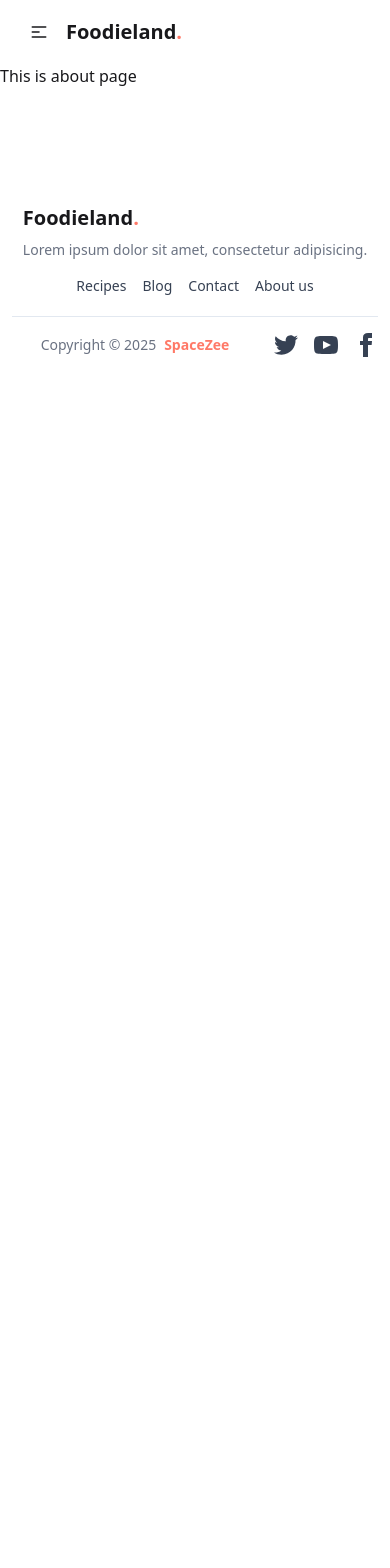
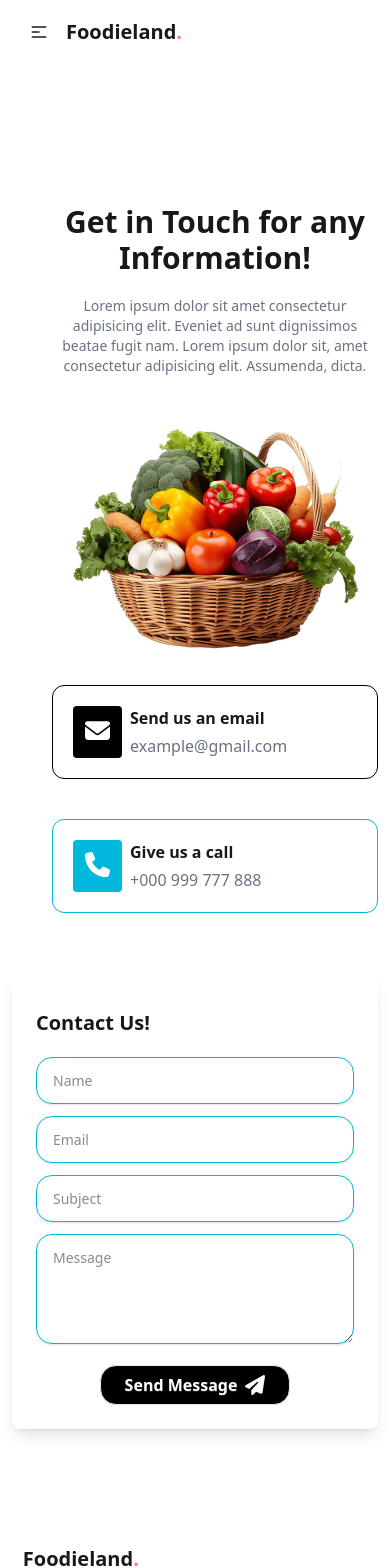
Before and after one commit to khadiza21/foodieLandBk, a React (Vite) app: page /about in a window 390 px wide. Shown: the top 1568 px of the page. Before the commit the page ends 844 px from the top, so only its background shows below. Built offline with nearby package versions, Linux system fonts and the light colour scheme.

Commit message:
added about page , and here added one component contact in the about page. with responsive

```diff
--- a/package.json
+++ b/package.json
@@ -10,6 +10,7 @@
     "preview": "vite preview"
   },
   "dependencies": {
+    "@emailjs/browser": "^4.4.1",
     "@tailwindcss/vite": "^4.0.0",
     "framer-motion": "^12.0.5",
     "localforage": "^1.10.0",
--- /dev/null
+++ b/src/components/Contact/Contact.jsx
@@ -0,0 +1,156 @@
+import "./Contact.css";
+import vegetables from "../../assets/images/contact.png";
+import emailjs from "@emailjs/browser";
+import { ToastContainer, toast } from "react-toastify";
+import "react-toastify/dist/ReactToastify.css";
+import { useRef } from "react";
+
+const Contact = () => {
+  const form = useRef();
+
+  const sendEmail = (e) => {
+    e.preventDefault();
+
+    emailjs
+      .sendForm(
+        "service_jwjttgk",
+        "template_npae9y9",
+        form.current,
+        "CQ5OKwfRskTWUvM5e"
+      )
+      .then(
+        (result) => {
+          console.log(result.text, "SUCCESS!");
+          toast.success("Successfully Sent Message!");
+        },
+        (error) => {
+          console.log("FAILED...", error.text);
+        }
+      );
+    e.target.reset();
+  };
+
+  return (
+    <div className="container ">
+      <div className="card lg:card-side bg-base-100 my-20 flex flex-col lg:flex-col xl:flex-row">
+        <div className="m-5 w-full  xl:w-1/2 p-5">
+          <h2 className="text-3xl lg:text-5xl font-bold my-5 text-center lg:text-left">
+            Get in Touch for any Information!
+          </h2>
+          <p className="mb-10 text-gray-500 text-sm lg:text-base text-center lg:text-left">
+            Lorem ipsum dolor sit amet consectetur adipisicing elit. Eveniet ad
+            sunt dignissimos beatae fugit nam. Lorem ipsum dolor sit, amet
+            consectetur adipisicing elit. Assumenda, dicta.
+          </p>
+          <img
+            className="mx-auto lg:mx-0"
+            src={vegetables}
+            alt="Vegetable Salad Raw Material"
+          />
+          <div className="flex flex-col lg:flex-row gap-10 my-5">
+            <div className="border p-5 rounded-xl border-black">
+              <div className="flex gap-2">
+                <span className="bg-black p-3 rounded">
+                  <svg
+                    className="w-[25px] h-[25px] fill-white"
+                    viewBox="0 0 512 512"
+                    xmlns="http://www.w3.org/2000/svg"
+                  >
+                    <path d="M48 64C21.5 64 0 85.5 0 112c0 15.1 7.1 29.3 19.2 38.4L236.8 313.6c11.4 8.5 27 8.5 38.4 0L492.8 150.4c12.1-9.1 19.2-23.3 19.2-38.4c0-26.5-21.5-48-48-48H48zM0 176V384c0 35.3 28.7 64 64 64H448c35.3 0 64-28.7 64-64V176L294.4 339.2c-22.8 17.1-54 17.1-76.8 0L0 176z"></path>
+                  </svg>
+                </span>
+                <div>
+                  <span className="font-bold">Send us an email</span>
+                  <p className="text-gray-500 mt-1">example@gmail.com</p>
+                </div>
+              </div>
+            </div>
+            <div className="border p-5 rounded-xl border-cyan-500">
+              <div className="flex gap-2">
+                <span className="bg-cyan-500 p-3 rounded">
+                  <svg
+                    className="w-[25px] h-[25px] fill-white"
+                    viewBox="0 0 512 512"
+                    xmlns="http://www.w3.org/2000/svg"
+                  >
+                    <path d="M164.9 24.6c-7.7-18.6-28-28.5-47.4-23.2l-88 24C12.1 30.2 0 46 0 64C0 311.4 200.6 512 448 512c18 0 33.8-12.1 38.6-29.5l24-88c5.3-19.4-4.6-39.7-23.2-47.4l-96-40c-16.3-6.8-35.2-2.1-46.3 11.6L304.7 368C234.3 334.7 177.3 277.7 144 207.3L193.3 167c13.7-11.2 18.4-30 11.6-46.3l-40-96z"></path>
+                  </svg>
+                </span>
+                <div>
+                  <span className="font-bold">Give us a call</span>
+                  <p className="text-gray-500 mt-1">+000 999 777 888</p>
+                </div>
+              </div>
+            </div>
+          </div>
+        </div>
+
+        <div className="card-body shadow-lg rounded-lg w-full xl:w-1/2">
+          <h2 className="card-title text-xl lg:text-2xl font-bold my-3 text-center lg:text-left">
+            Contact Us!
+          </h2>
+          <div className="w-full px-0 mx-0">
+            <form ref={form} onSubmit={sendEmail} className="w-full px-0 mx-0">
+              <div className="mb-3 w-full">
+                <input
+                  type="text"
+                  placeholder="Name"
+                  className="form-input w-full px-4 py-3 shadow border border-cyan-500 rounded-2xl focus:ring-2 focus:ring-cyan-500 focus:outline-none"
+                  name="user_name"
+                  required
+                />
+              </div>
+              <div className="mb-3">
+                <input
+                  type="email"
+                  name="user_email"
+                  placeholder="Email"
+                  className="form-input w-full px-4 py-3 shadow border border-cyan-500 rounded-2xl focus:ring-2 focus:ring-cyan-500 focus:outline-none"
+                  required
+                />
+              </div>
+              <div className="mb-3">
+                <input
+                  type="text"
+                  name="subject"
+                  placeholder="Subject"
+                  className="form-input w-full px-4 py-3 shadow border border-cyan-500 rounded-2xl focus:ring-2 focus:ring-cyan-500 focus:outline-none"
+                  required
+                />
+              </div>
+              <div className="mb-3">
+                <textarea
+                  id="message"
+                  name="message"
+                  placeholder="Message"
+                  className="form-textarea w-full px-4 py-3 shadow border border-cyan-500 rounded-2xl focus:ring-2 focus:ring-cyan-500 focus:outline-none"
+                  rows="4"
+                ></textarea>
+              </div>
+              <div className="mt-4 text-center">
+                <button
+                  className="btn bg-black text-white rounded-2xl py-2 px-6 font-bold hover:bg-cyan-500 transition duration-300"
+                  type="submit"
+                >
+                  <span className="text-base lg:text-xl flex gap-2">
+                    Send Message
+                    <svg
+                      className="my-auto w-[20px] h-[20px] fill-white"
+                      viewBox="0 0 512 512"
+                      xmlns="http://www.w3.org/2000/svg"
+                    >
+                      <path d="M498.1 5.6c10.1 7 15.4 19.1 13.5 31.2l-64 416c-1.5 9.7-7.4 18.2-16 23s-18.9 5.4-28 1.6L284 427.7l-68.5 74.1c-8.9 9.7-22.9 12.9-35.2 8.1S160 493.2 160 480V396.4c0-4 1.5-7.8 4.2-10.7L331.8 202.8c5.8-6.3 5.6-16-.4-22s-15.7-6.4-22-.7L106 360.8 17.7 316.6C7.1 311.3 .3 300.7 0 288.9s5.9-22.8 16.1-28.7l448-256c10.7-6.1 23.9-5.5 34 1.4z"></path>
+                    </svg>
+                  </span>
+                </button>
+              </div>
+            </form>
+          </div>
+        </div>
+      </div>
+      <ToastContainer />
+    </div>
+  );
+};
+
+export default Contact;
--- a/src/pages/About/About.jsx
+++ b/src/pages/About/About.jsx
@@ -1,8 +1,10 @@
+import Contact from "../../components/Contact/Contact";
 
 const About = () => {
     return (
         <div>
-           <h1>This is about page</h1>
+            <Contact />
+
         </div>
     );
 };
--- a/src/pages/Home/Home.jsx
+++ b/src/pages/Home/Home.jsx
@@ -10,14 +10,14 @@ import SpecialRecipes from "../../components/specialRecipe/SpecialRecipes";
 const Home = () => {
     return (
         <>
-       {/* <Banner />
-
+        <Banner />
+         <Categories />
       <Recipes />
        <AboutKitchen />
        <Instagram />
        <SpecialRecipes />
-       <Newsletter /> */}
-     <Categories />
+       <Newsletter />
+
         </>
     );
 };
```
Also changed, not shown: src/assets/images/contact.png (added), src/components/Contact/Contact.css (added), 1 other file (tests, documents, lock files or other folders).
